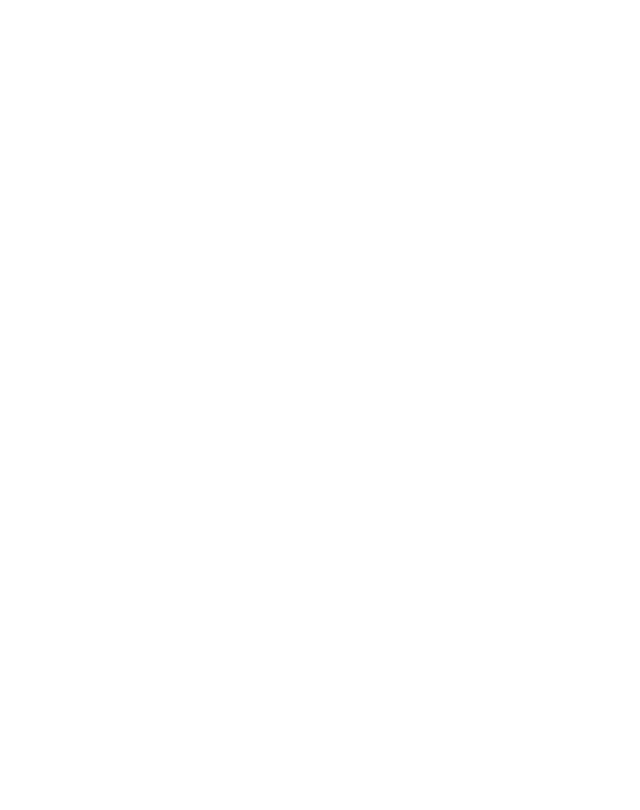
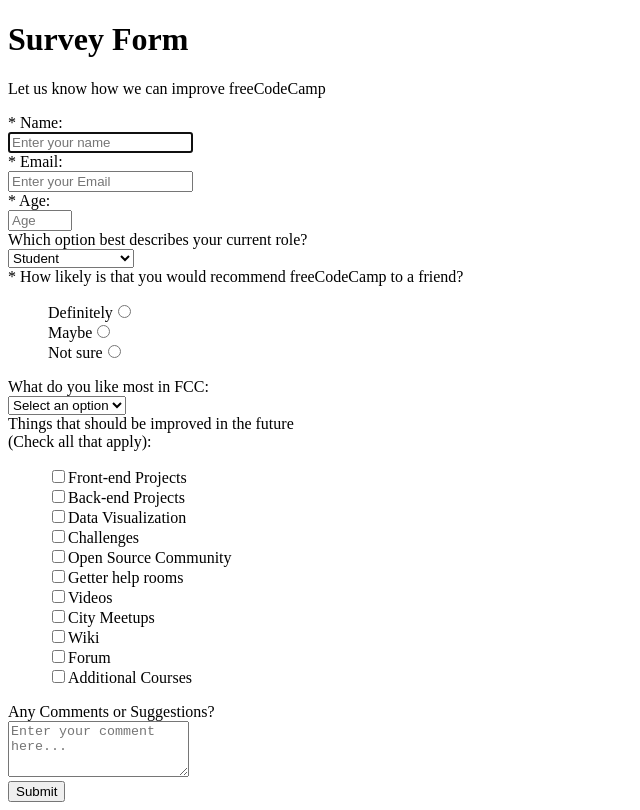
Before and after one commit to EugeniyPridatko/Survey-Form, a plain HTML site: page index.html in a window 1280 px wide. Shown: the whole page, without its empty margins (0-640 px from the left). Drawn offline with Linux system fonts and the light colour scheme.

Commit message:
add codу for form

```diff
--- a/index.html
+++ b/index.html
@@ -7,6 +7,107 @@
    <title>Survey-form</title>
 </head>
 <body>
-
+   <h1 id="title">Survey Form</h1>
+<div id="form-outer">
+  <p id="description">
+    Let us know how we can improve freeCodeCamp
+  </p>
+  <form id="survey-form" method="GET" action="https://crossorigin.me/https://freecodecamp.com">
+    <div class="rowTab">
+      <div class="labels">
+        <label id="name-label" for="name">* Name: </label>
+      </div>
+      <div class="rightTab">
+        <input autofocus type="text" name="name" id="name" class="input-field" placeholder="Enter your name" required>
+      </div>
+    </div>
+    <div class="rowTab">
+      <div class="labels">
+        <label id="email-label" for="email">* Email: </label>
+      </div>
+      <div class="rightTab">
+        <input type="email" name="email" id="email" class="input-field" required placeholder="Enter your Email">
+      </div>
+    </div>
+    <div class="rowTab">
+      <div class="labels">
+        <label id="number-label" for="age">* Age: </label>
+      </div>
+      <div class="rightTab">
+        <input type="number" name="age" id="number" min="1" max="125" class="input-field" placeholder="Age">
+      </div>
+    </div>
+    <div class="rowTab">
+      <div class="labels">
+        <label for="currentPos">Which option best describes your current role?</label>
+      </div>
+      <div class="rightTab">
+        <select id="dropdown" name="currentPos" class="dropdown">
+      <option disabled value>Select an option</option>
+      <option  value="student">Student</option>
+      <option value="job">Full Time Job</option>
+      <option value="learner">Full Time Learner</option>
+      <option value="preferNo">Prefer not to say</option>
+      <option value="other">Other</option>
+    </select>
+      </div>
+    </div>
+    <div class="rowTab">
+      <div class="labels">
+        <label for="userRating">* How likely is that you would recommend freeCodeCamp to a friend?</label>
+      </div>
+      <div class="rightTab">
+        <ul style="list-style: none;">
+          <li class="radio"><label>Definitely<input name="radio-buttons" value="1"  type="radio" class="userRatings" ></label></li>
+          <li class="radio"><label>Maybe<input name="radio-buttons" value="2"  type="radio" class="userRatings" ></label></li>
+          <li class="radio"><label>Not sure<input name="radio-buttons" value="3"  type="radio" class="userRatings" ></label></li>
+        </ul>
+      </div>
+    </div>
+    <div class="rowTab">
+      <div class="labels">
+        <label for="most-like">What do you like most in FCC: </label>
+      </div>
+      <div class="rightTab">
+        <select id="most-like" name="mostLike" class="dropdown">
+      <option disabled selected value>Select an option</option>
+      <option value="challenges">Challenges</option>
+      <option value="projects">Projects</option>
+      <option value="community">Community</option>
+      <option value="openSource">Open Source</option>
+    </select>
+      </div>
+    </div>
+    <div class="rowTab">
+      <div class="labels">
+        <label for="preferences">Things that should be improved in the future<br>(Check all that apply): </label>
+      </div>
+      <div class="rightTab">
+        <ul id="preferences" style="list-style: none;">
+          <li class="checkbox"><label><input name="prefer" value="1" type="checkbox" class="userRatings">Front-end Projects</label></li>
+          <li class="checkbox"><input name="prefer" value="2" type="checkbox" class="userRatings">Back-end Projects</li>
+          <li class="checkbox"><label><input name="prefer" value="3" type="checkbox" class="userRatings">Data Visualization</label></li>
+          <li class="checkbox"><label><input name="prefer" value="4" type="checkbox" class="userRatings">Challenges</label></li>
+          <li class="checkbox"><label><input name="prefer" value="5" type="checkbox" class="userRatings">Open Source Community</label></li>
+          <li class="checkbox"><label><input name="prefer" value="6" type="checkbox" class="userRatings">Getter help rooms</label></li>
+          <li class="checkbox"><label><input name="prefer" value="7" type="checkbox" class="userRatings">Videos</label></li>
+          <li class="checkbox"><label><input name="prefer" value="8" type="checkbox" class="userRatings">City Meetups</label></li>
+          <li class="checkbox"><label><input name="prefer" value="9" type="checkbox" class="userRatings">Wiki</label></li>
+          <li class="checkbox"><label><input name="prefer" value="10" type="checkbox" class="userRatings">Forum</label></li>
+          <li class="checkbox"><label><input name="prefer" value="10" type="checkbox" class="userRatings">Additional Courses</label></li>
+        </ul>
+      </div>
+    </div>
+    <div class="rowTab">
+      <div class="labels">
+        <label for="comments">Any Comments or Suggestions?</label>
+      </div>
+      <div class="rightTab">
+        <textarea id="comments" class="input-field" style="height:50px;resize:vertical;" name="comment" placeholder="Enter your comment here..."></textarea>
+      </div>
+    </div>
+    <button id="submit" type="submit">Submit</button>
+  </form>
+</div>
 </body>
 </html>
```
